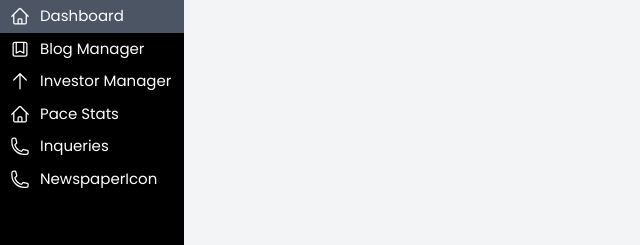
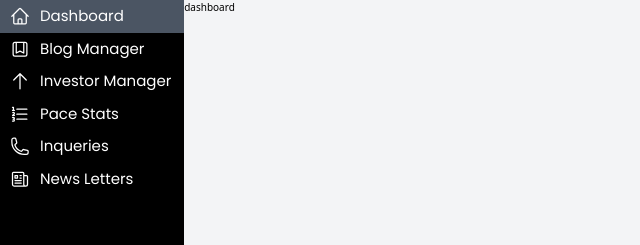
Before and after one commit to TarunRajpurohit123/pace-bussiness-website, a Next.js app in the folder pace-website/: page /admin in a window 1280 px wide. Shown: the top 245 px of the page, without its empty margins (0-640 px from the left). Built offline with nearby package versions, Linux system fonts and the light colour scheme.

Commit message:
admin sidebar set

```diff
--- /dev/null
+++ b/pace-website/src/app/admin/blog/page.jsx
@@ -0,0 +1,3 @@
+export default function Blog() {
+  return <>blog</>;
+}
--- /dev/null
+++ b/pace-website/src/app/admin/inquiries/page.jsx
@@ -0,0 +1,3 @@
+export default function Inqueries() {
+  return <>Inqueries</>;
+}
--- /dev/null
+++ b/pace-website/src/app/admin/investors/page.jsx
@@ -0,0 +1,3 @@
+export default function Investors() {
+  return <>Investors</>;
+}
--- a/pace-website/src/app/admin/layout.js
+++ b/pace-website/src/app/admin/layout.js
@@ -1,58 +1,9 @@
-import Link from "next/link";
-import React from "react";
-import {
-  HomeIcon,
-  BookmarkSquareIcon,
-  ArrowUpIcon,
-  PhoneIcon,
-  NewspaperIcon,
-} from "@heroicons/react/24/outline";
+import Sidebar from "@/components/admin/Sidebar";
 
 export default function AdminLayout({ children }) {
   return (
     <div className="admin-layout w-full h-[100vh]  absolute top-[-50px] flex">
-      <aside className="admin__sidebar bg-black w-[20rem] h-[100vh]">
-        <ul className="aside__links__wrapper">
-          <li className="bg-gray-800 hover:bg-gray-600 px-4 py-2">
-            <Link href="#" className="text-white text-[1.5rem] flex">
-              <HomeIcon style={{ width: "2rem", marginRight: "1rem" }} />
-              Dashboard
-            </Link>
-          </li>
-          <li className="bg-black hover:bg-gray-600 px-4 py-2">
-            <Link href="#" className="text-white text-[1.5rem] flex">
-              <BookmarkSquareIcon
-                style={{ width: "2rem", marginRight: "1rem" }}
-              />
-              Blog Manager
-            </Link>
-          </li>
-          <li className="hover:bg-gray-600 px-4 py-2">
-            <Link href="#" className="text-white text-[1.5rem] flex">
-              <ArrowUpIcon style={{ width: "2rem", marginRight: "1rem" }} />
-              Investor Manager
-            </Link>
-          </li>
-          <li className="hover:bg-gray-600 px-4 py-2">
-            <Link href="#" className="text-white text-[1.5rem] flex">
-              <HomeIcon style={{ width: "2rem", marginRight: "1rem" }} />
-              Pace Stats
-            </Link>
-          </li>
-          <li className="hover:bg-gray-600 px-4 py-2">
-            <Link href="#" className="text-white text-[1.5rem] flex">
-              <PhoneIcon style={{ width: "2rem", marginRight: "1rem" }} />
-              Inqueries
-            </Link>
-          </li>
-          <li className="hover:bg-gray-600 px-4 py-2">
-            <Link href="#" className="text-white text-[1.5rem] flex">
-              <PhoneIcon style={{ width: "2rem", marginRight: "1rem" }} />
-              NewspaperIcon
-            </Link>
-          </li>
-        </ul>
-      </aside>
+      <Sidebar />
       <div className="admin-content bg-gray-100 w-[119rem]">
         <main>{children}</main>
       </div>
--- /dev/null
+++ b/pace-website/src/app/admin/newsletter/page.jsx
@@ -0,0 +1,3 @@
+export default function Newsletter() {
+  return <>newsletter</>;
+}
--- a/pace-website/src/app/admin/page.jsx
+++ b/pace-website/src/app/admin/page.jsx
@@ -1,3 +1,3 @@
 export default function Admin() {
-  return <section></section>;
+  return <>dashboard</>;
 }
--- /dev/null
+++ b/pace-website/src/app/admin/stats/page.jsx
@@ -0,0 +1,3 @@
+export default function Stats() {
+  return <>stats</>;
+}
--- a/pace-website/src/components/Annoucebar/Announcebar.jsx
+++ b/pace-website/src/components/Annoucebar/Announcebar.jsx
@@ -8,7 +8,7 @@ export default function Announcebar() {
     <>
       <div
         className="announcemnet-wrapper page-width "
-        style={pathname == "/admin" ? { display: "none" } : {}}
+        style={pathname.includes("/admin") ? { display: "none" } : {}}
       >
         <div className="w-[100%] annoucement-inner flex justify-between">
           <StockInfo />
--- a/pace-website/src/components/Footer/Footer.jsx
+++ b/pace-website/src/components/Footer/Footer.jsx
@@ -38,7 +38,7 @@ export default function Footer() {
       <footer
         className="footer"
         id="desktop__footer"
-        style={pathname == "/admin" ? { display: "none" } : {}}
+        style={pathname.includes("/admin") ? { display: "none" } : {}}
       >
         <section className="page-width">
           {/* main footer */}
--- a/pace-website/src/components/Navbar/Navbar.jsx
+++ b/pace-website/src/components/Navbar/Navbar.jsx
@@ -33,7 +33,7 @@ export default function Navbar() {
   return (
     <div
       className="relative flex justify-center"
-      style={pathname == "/admin" ? { display: "none" } : {}}
+      style={pathname.includes("/admin") ? { display: "none" } : {}}
     >
       {pathname == "/" && <Overlay />}
 
--- /dev/null
+++ b/pace-website/src/components/admin/Sidebar.jsx
@@ -0,0 +1,110 @@
+"use client";
+
+import { usePathname } from "next/navigation";
+import Link from "next/link";
+import React from "react";
+import {
+  HomeIcon,
+  BookmarkSquareIcon,
+  ArrowUpIcon,
+  PhoneIcon,
+  NewspaperIcon,
+  NumberedListIcon,
+} from "@heroicons/react/24/outline";
+
+export default function Sidebar() {
+  const path = usePathname();
+  return (
+    <>
+      <aside className="admin__sidebar bg-black w-[20rem] h-[100vh]">
+        <ul className="aside__links__wrapper">
+          <li
+            className={
+              path == "/admin"
+                ? "bg-gray-800 hover:bg-gray-600 px-4 py-2"
+                : "bg-black hover:bg-gray-600 px-4 py-2"
+            }
+          >
+            <Link href="/admin" className="text-white text-[1.5rem] flex">
+              <HomeIcon style={{ width: "2rem", marginRight: "1rem" }} />
+              Dashboard
+            </Link>
+          </li>
+          <li
+            className={
+              path == "/admin/blog"
+                ? "bg-gray-800 hover:bg-gray-600 px-4 py-2"
+                : "bg-black hover:bg-gray-600 px-4 py-2"
+            }
+          >
+            <Link href="/admin/blog" className="text-white text-[1.5rem] flex">
+              <BookmarkSquareIcon
+                style={{ width: "2rem", marginRight: "1rem" }}
+              />
+              Blog Manager
+            </Link>
+          </li>
+          <li
+            className={
+              path == "/admin/investors"
+                ? "bg-gray-800 hover:bg-gray-600 px-4 py-2"
+                : "bg-black hover:bg-gray-600 px-4 py-2"
+            }
+          >
+            <Link
+              href="/admin/investors"
+              className="text-white text-[1.5rem] flex"
+            >
+              <ArrowUpIcon style={{ width: "2rem", marginRight: "1rem" }} />
+              Investor Manager
+            </Link>
+          </li>
+          <li
+            className={
+              path == "/admin/stats"
+                ? "bg-gray-800 hover:bg-gray-600 px-4 py-2"
+                : "bg-black hover:bg-gray-600 px-4 py-2"
+            }
+          >
+            <Link href="/admin/stats" className="text-white text-[1.5rem] flex">
+              <NumberedListIcon
+                style={{ width: "2rem", marginRight: "1rem" }}
+              />
+              Pace Stats
+            </Link>
+          </li>
+          <li
+            className={
+              path == "/admin/inquiries"
+                ? "bg-gray-800 hover:bg-gray-600 px-4 py-2"
+                : "bg-black hover:bg-gray-600 px-4 py-2"
+            }
+          >
+            <Link
+              href="/admin/inquiries"
+              className="text-white text-[1.5rem] flex"
+            >
+              <PhoneIcon style={{ width: "2rem", marginRight: "1rem" }} />
+              Inqueries
+            </Link>
+          </li>
+          <li
+            className={
+              path == "/admin/newsletter"
+                ? "bg-gray-800 hover:bg-gray-600 px-4 py-2"
+                : "bg-black hover:bg-gray-600 px-4 py-2"
+            }
+          >
+            <Link
+              href="/admin/newsletter"
+              className="text-white text-[1.5rem] flex"
+            >
+              <NewspaperIcon style={{ width: "2rem", marginRight: "1rem" }} />
+              News Letters
+            </Link>
+          </li>
+        </ul>
+      </aside>
+    </>
+  );
+}
```
